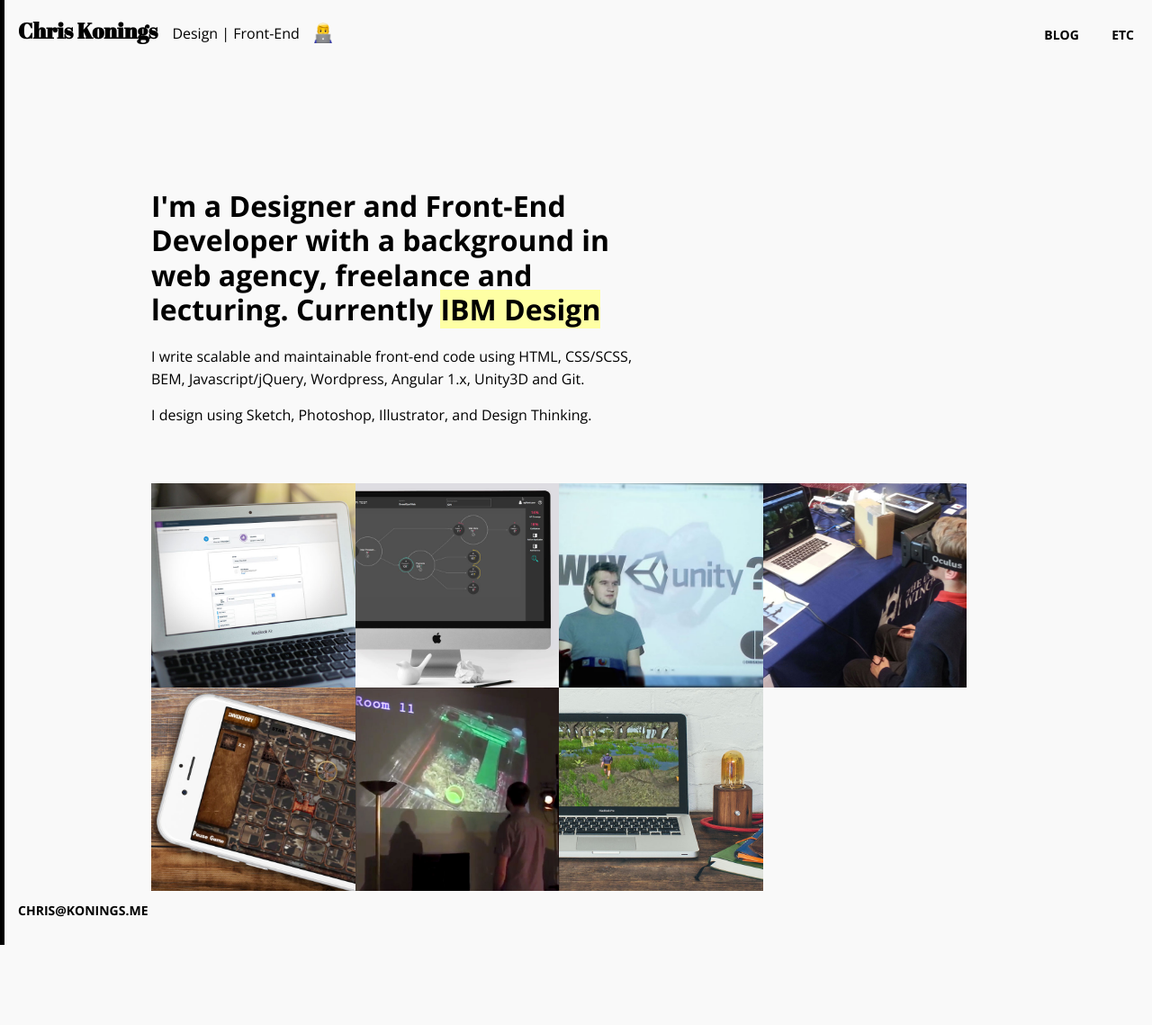
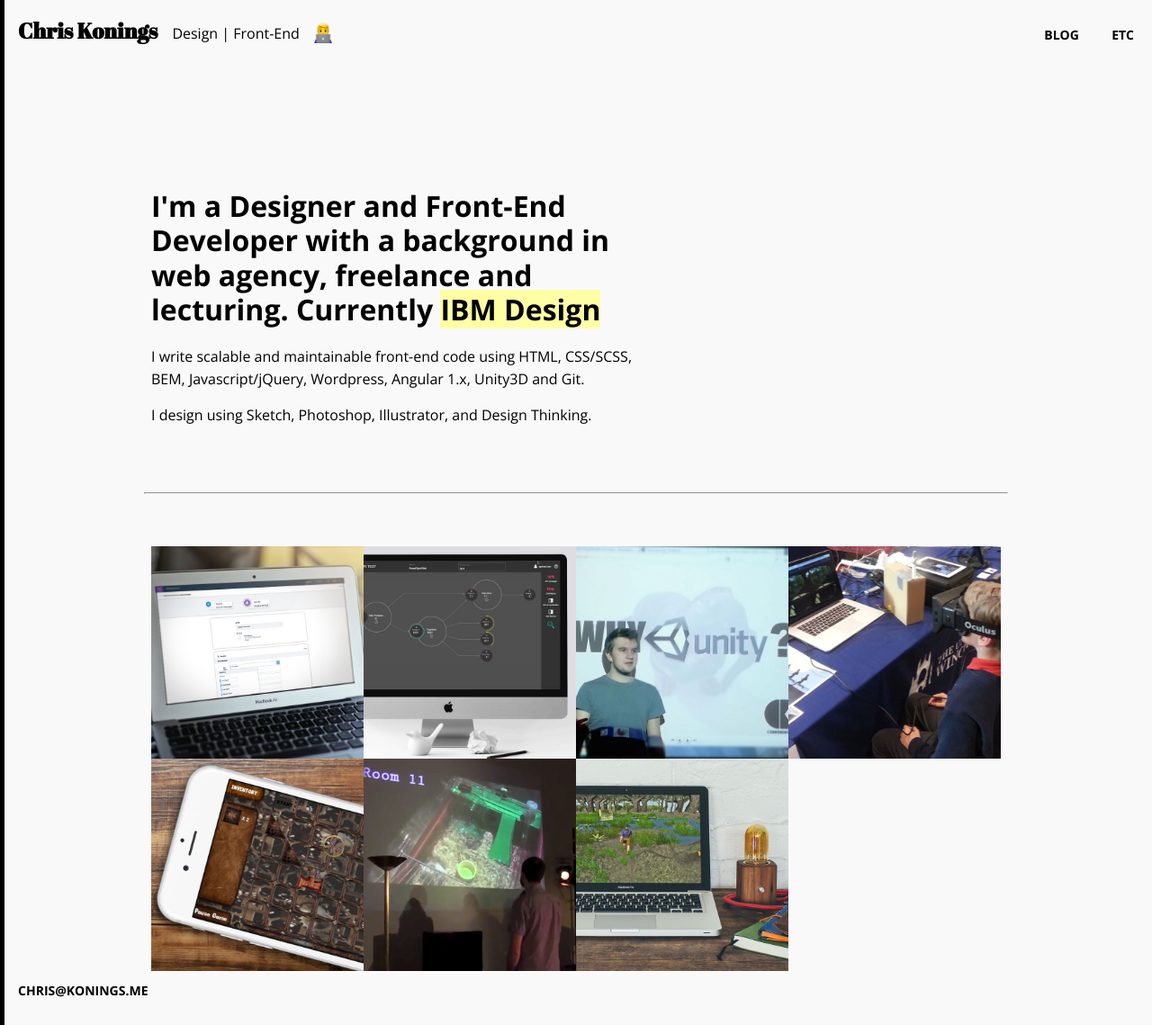
Before and after one commit to chriskonings/chriskonings.github.io, a Jekyll site: the page built from index.html, in a window 1280 px wide. Shown: the whole page at 90% size. Built offline with Jekyll 4.4.1, drawn with Linux system fonts in a browser that asks for light colours; before the commit the page ends 1050 px from its top, so only the background shows below that.

Commit message:
fixed sizing of post thumbnails on home page

```diff
--- a/_css/main.scss
+++ b/_css/main.scss
@@ -294,8 +294,8 @@
   }
 
   @media only screen and (min-width: 1280px) {
-    width: 24%;
-    padding-bottom: 24%;
+    width: 25%;
+    padding-bottom: 25%;
   }
 
   @media only screen
--- a/index.html
+++ b/index.html
@@ -16,6 +16,7 @@
     I design using Sketch, Photoshop, Illustrator, and Design Thinking.
   </p>
 </div>
+<hr/>
 <div class="block">
   <ul class="post-list">
     {% for post in site.categories.work %}
```
Also changed, not shown: assets/main.css, 1 other file.
